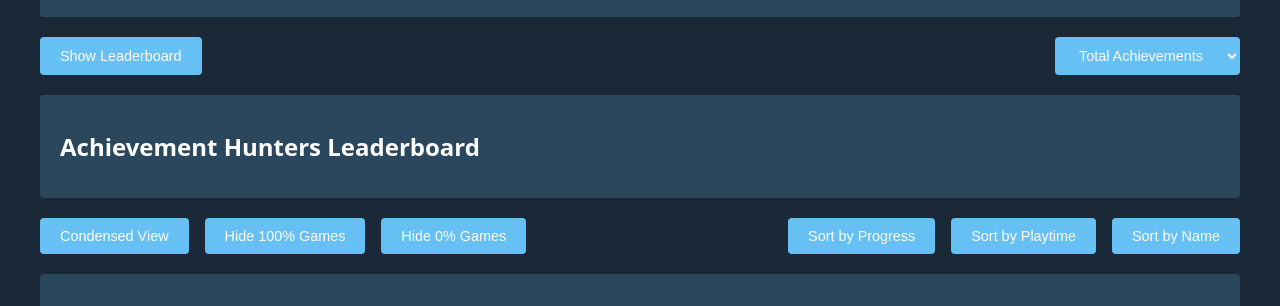
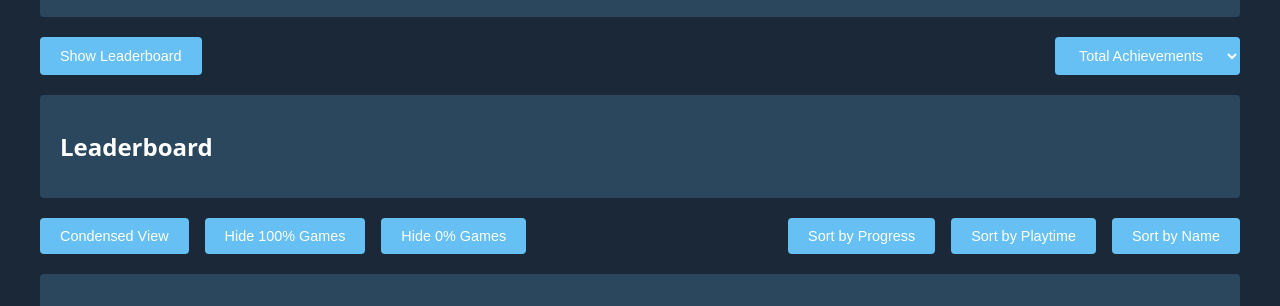
Before and after one commit to Absynthee/Steam-Achievement-Tracker, a website: page public/index.html in a window 1280 px wide. Shown: the part 460-766 px from the top of the page. Drawn offline with Linux system fonts and the light colour scheme.

Commit message:
Updated text

```diff
--- a/public/index.html
+++ b/public/index.html
@@ -65,7 +65,7 @@
         </div>
 
         <div class="leaderboard-container">
-            <h2>Achievement Hunters Leaderboard</h2>
+            <h2>Leaderboard</h2>
             <div id="leaderboard" class="leaderboard" style="display: none;">
                 <div class="leaderboard-titles">
                     <div class="titles-names">
```
